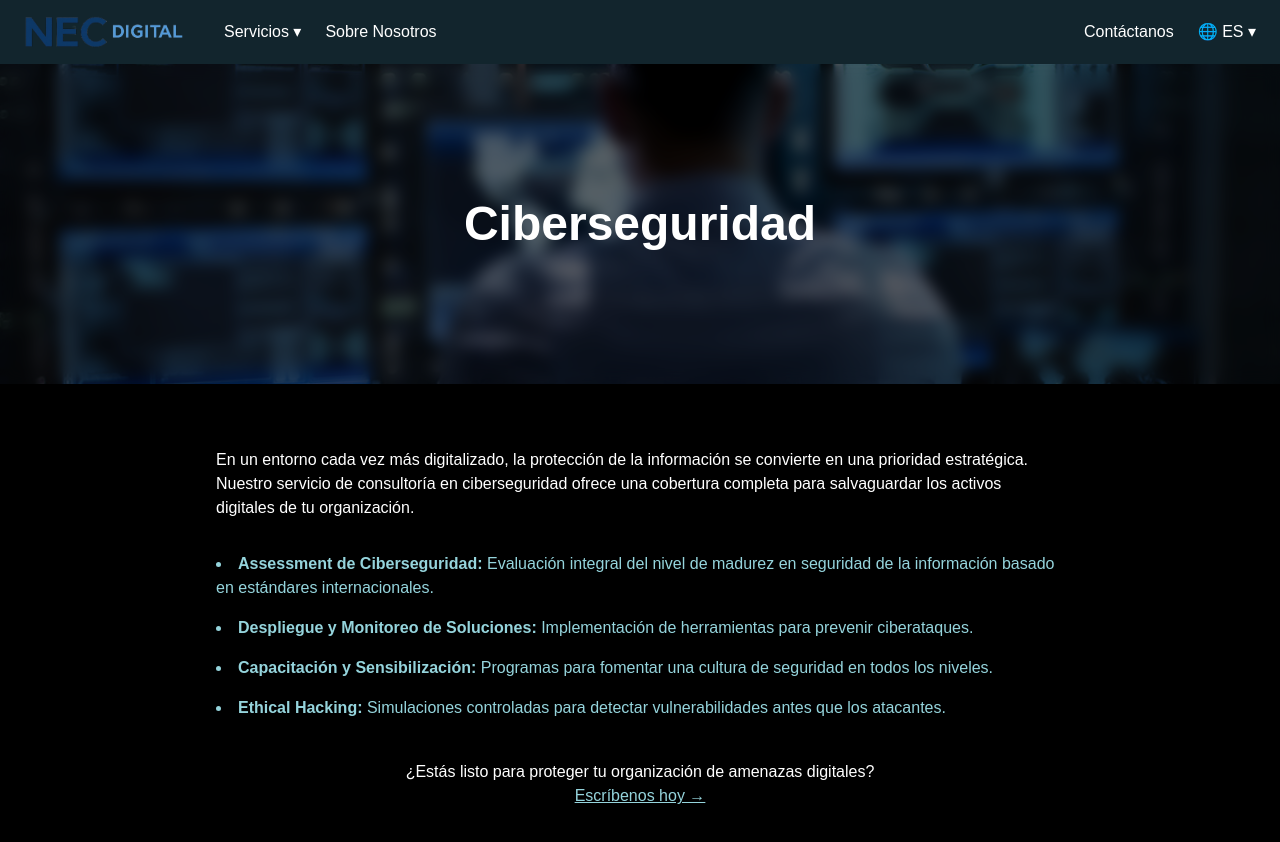
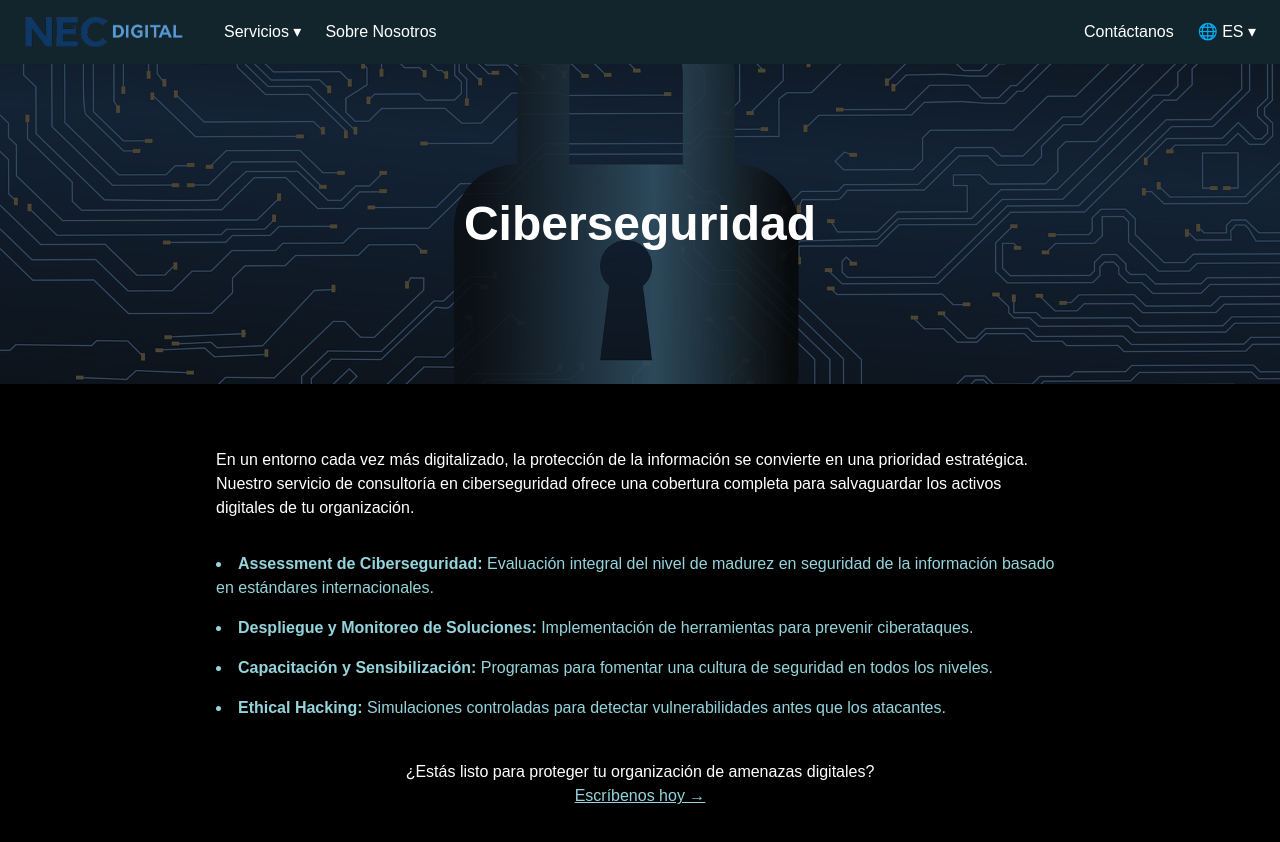
Before and after one commit to jsedamano/nec-digital-website, a Next.js app: page /servicios/ciberseguridad in a window 1280 px wide. Shown: the top 842 px of the page. Built offline with nearby package versions, Linux system fonts and the light colour scheme.

Commit message:
Changes in "Ciberseguridad" page

```diff
--- a/app/servicios/ciberseguridad/page.tsx
+++ b/app/servicios/ciberseguridad/page.tsx
@@ -4,8 +4,8 @@ export default function CiberseguridadPage() {
   return (
     <main className="min-h-screen bg-[#000] text-white">
       <Navbar />
-      <section className="relative w-full h-[40vh] flex items-center justify-center bg-[url('/about-us.png')] bg-cover bg-center">
-        <div className="absolute inset-0 bg-black/60 backdrop-blur-sm"></div>
+      <section className="relative w-full h-[40vh] flex items-center justify-center bg-[url('/ciberseguridad.png')] bg-cover bg-center">
+        <div className="absolute inset-0 bg-black/60"></div>
         <h1 className="relative z-10 text-4xl md:text-5xl font-bold text-center">Ciberseguridad</h1>
       </section>
 
```
Also changed, not shown: public/ciberseguridad.png (added).
